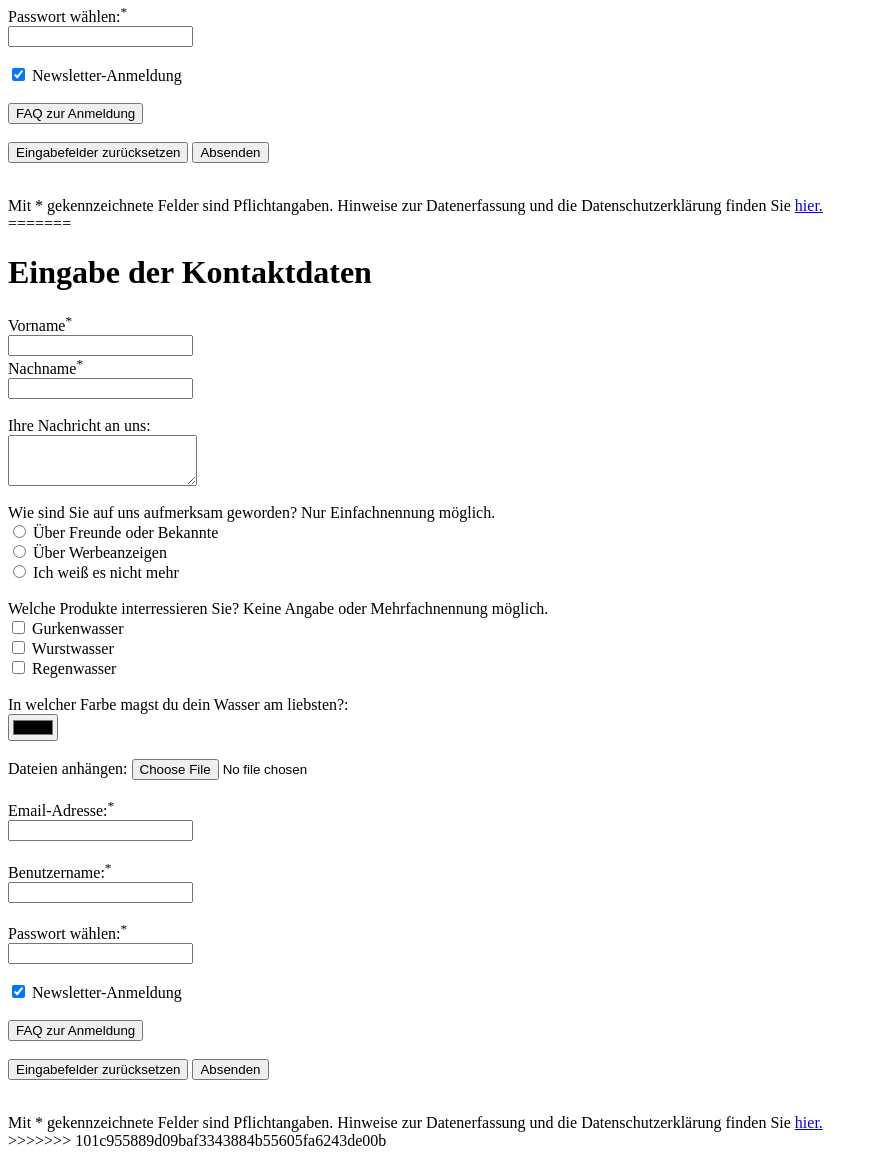
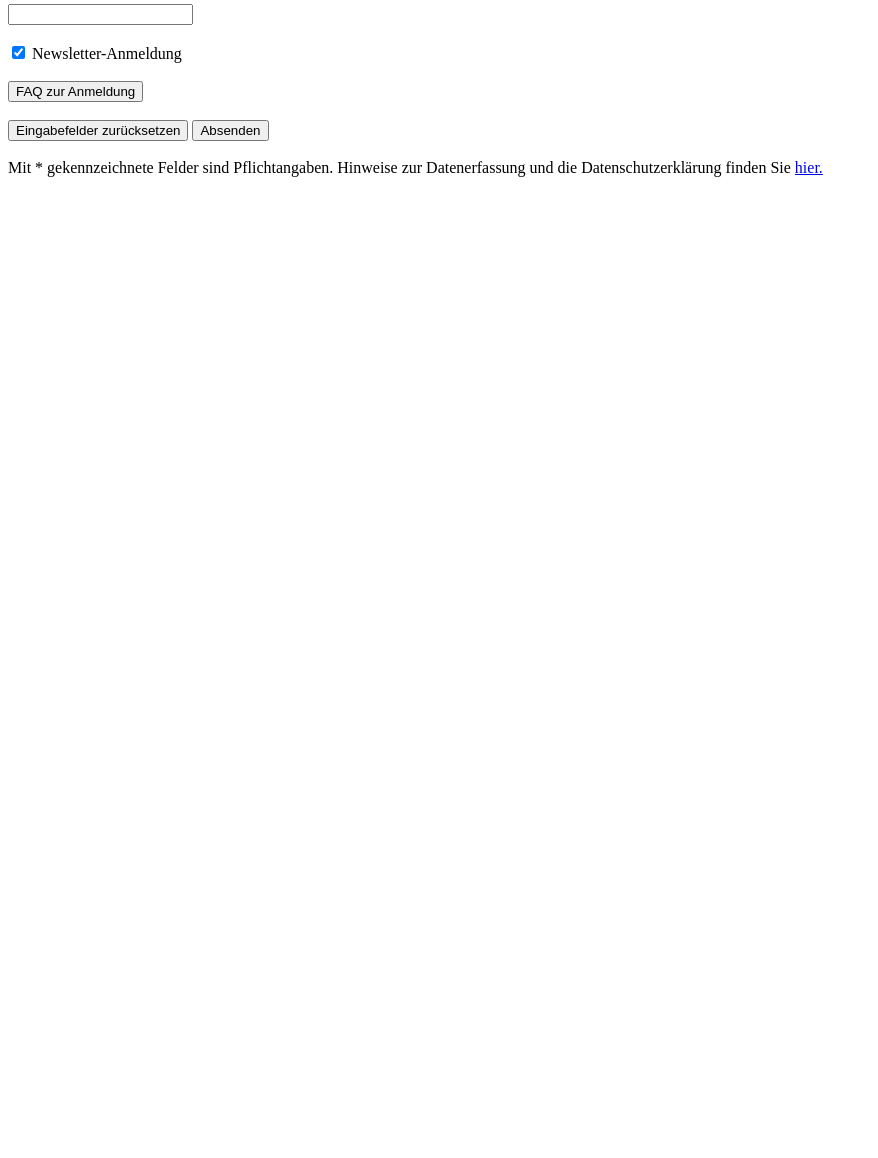
Before and after one commit to Strigiformis/dci_kurs, a plain HTML site: page matwebdev/aufgaben/form.html in a window 1280 px wide. Shown: the part 519-1677 px from the top of the page, without its empty margins (0-878 px from the left). After the commit the page ends 800 px from the top, so only its background shows below. Drawn offline with Linux system fonts and the light colour scheme.

Commit message:
Update form.html

```diff
--- a/matwebdev/aufgaben/form.html
+++ b/matwebdev/aufgaben/form.html
@@ -1,4 +1,3 @@
-<<<<<<< HEAD
 <!DOCTYPE html>
 <html lang="de">
 
@@ -42,65 +41,4 @@
     <footer>Mit * gekennzeichnete Felder sind Pflichtangaben. Hinweise zur Datenerfassung und die Datenschutzerklärung finden Sie <a href="#">hier.</a> </footer>
 </body>
 
-=======
-<!DOCTYPE html>
-<html lang="de">
-
-<!--Uebung zum Thema Formulare und Eingabetypen. Noch ohne Formatierung.-->
-
-<head>
-    <meta charset="UTF-8">
-    <meta name="viewport" content="width=device-width, initial-scale=1.0">
-    <title>HTML-Formular</title>
-</head>
-
-<body>
-    <h1>Eingabe der Kontaktdaten</h1>
-    <form action="">
-        <!--Das Attribut ´action´ bestimmt die  Adresse, an die der Suchauftrag geschickt werden soll.-->
-        <label for="vorname">Vorname<sup>*</sup></label> <br>
-        <input type="text" name="vorname" id="vorname" required><br>
-        <label for="nachname">Nachname<sup>*</sup></label><br>
-        <input type="text" name="nachname" id="nachname" required><br><br>
-        <label for="nachricht">Ihre Nachricht an uns:</label><br>
-        <textarea name="nachricht" cols="21" rows="3"></textarea><br><br>
-        <!--Das Attirbut ´radio´ lässt nur eine Auswahl zu. Loeschen der Eingabe nur über den reset-button oder javascript.-->
-        <label for="auswahl2">Wie sind Sie auf uns aufmerksam geworden? Nur Einfachnennung möglich.</label><br>
-        <input type="radio" id="freunde" name="auswahl2" value="freunde">
-        <label for="freunde">Über Freunde oder Bekannte</label><br>
-        <input type="radio" id="werbung" name="auswahl2" value="werbung">
-        <label for="werbung">Über Werbeanzeigen</label><br>
-        <input type="radio" id="keineahnung" name="auswahl2" value="keineahnung">
-        <label for="keineahnung">Ich weiß es nicht mehr</label><br><br>
-        <!--Das Attribut ´checkbox´ lässt mehrere oder auch keine Auswahlmöglichkeit zu.-->
-        <label for="auswahl">Welche Produkte interressieren Sie? Keine Angabe oder Mehrfachnennung möglich.</label><br>
-        <input type="checkbox" id="prod1" name="prod1" value="gurkenwasser">
-        <label for="prod1"> Gurkenwasser</label><br>
-        <input type="checkbox" id="prod2" name="prod2" value="wurstwasser">
-        <label for="prod2"> Wurstwasser</label><br>
-        <input type="checkbox" id="prod3" name="prod3" value="regenwasser">
-        <label for="prod3"> Regenwasser</label><br><br>
-        <label for="wasserfarbe">In welcher Farbe magst du dein Wasser am liebsten?:</label><br>
-        <input type="color" id="wasserfarbe" name="wasserfarbe"><br><br>
-        <label for="anhang">Dateien anhängen:</label>
-        <input type="file" id="datei" name="datei"><br><br>
-        <label for="email">Email-Adresse:<sup>*</sup></label><br>
-        <input type="email" name="email" required><br><br>
-        <label for="bname">Benutzername:<sup>*</sup></label><br>
-        <input type="text" id="bname" name="bname" required><br><br>
-        <label for="pw">Passwort wählen:<sup>*</sup></label><br>
-        <input type="password" id="pw" name="pw" required><br><br>
-        <input type="checkbox" name="news" id="news" checked>
-        <label for="news">Newsletter-Anmeldung</label><br><br>
-        <input type="button"onclick="alert('Nah. Das hat wohl noch nicht funktioniert. Aber der BUTTON macht immerhin was er soll!')"value="FAQ zur Anmeldung"><br><br>
-        <!--Das Attribut ´reset´löscht alle Eingaben. Versehentliche Benutzung nicht ausgeschlossen.-->
-        <button type="reset">Eingabefelder zurücksetzen</button>
-        <!--Das Attribut ´submit´ überträgt die Daten an den Server und löscht alle im Formular getätigten Eingaben.-->
-        <button type="submit">Absenden</button>
-    </form>
-    <br>
-    <footer>Mit * gekennzeichnete Felder sind Pflichtangaben. Hinweise zur Datenerfassung und die Datenschutzerklärung finden Sie <a href="#">hier.</a> </footer>
-</body>
-
->>>>>>> 101c955889d09baf3343884b55605fa6243de00b
 </html>
```
